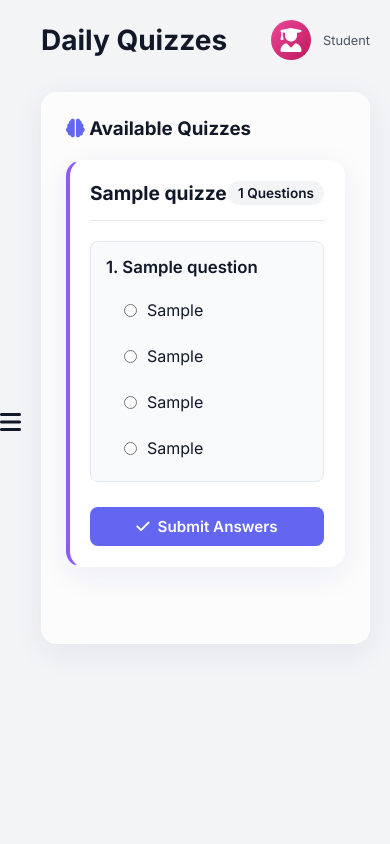
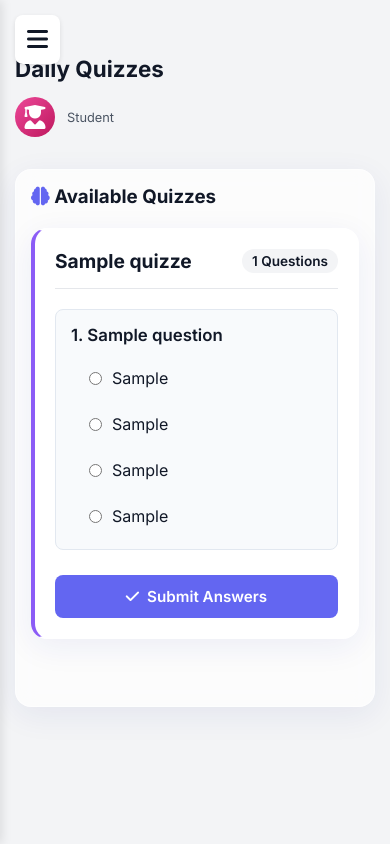
Before and after one commit to lovelybruno4u-stack/kuchbhi2, a Flask app: template templates/student/quiz.html in a window 390 px wide. Run offline with Flask 3, Linux system fonts and the light colour scheme; the template is opened without the code that fills it: most values are stand-ins (such as "Sample title", 1, 10 or a date in 2020).

Commit message:
perf: add in-memory caching for gspread and responsive mobile UI improvements
Co-authored-by: lovelybruno4u-stack <271917843+lovelybruno4u-stack@users.noreply.github.com>

```diff
--- a/app.py
+++ b/app.py
@@ -121,6 +121,7 @@ def add_data_to_sheet(sheet_name, row_dict):
             headers = sheet.row_values(1)
             row_to_insert = [str(row_dict.get(h, '')) for h in headers]
             sheet.append_row(row_to_insert)
+            invalidate_cache(sheet_name)
             return True
     except Exception as e:
         print(f"Failed to add data to {sheet_name} sheet: {e}")
@@ -135,22 +136,53 @@ def delete_data_from_sheet(sheet_name, row_id):
                 if str(record.get('id', '')) == str(row_id):
                     # +2 because gspread is 1-indexed, and row 1 is headers
                     sheet.delete_rows(index + 2)
+                    invalidate_cache(sheet_name)
                     return True
     except Exception as e:
         print(f"Failed to delete data from {sheet_name} sheet: {e}")
     return False
 
+
+# --- Global Cache for Performance ---
+# To avoid hitting Google Sheets API (which is very slow) on every page load,
+# we cache the data in memory. The cache is automatically invalidated when data is updated.
+import time
+DATA_CACHE = {}
+CACHE_TTL = 300 # 5 minutes
+
 def get_data(sheet_name):
+    # Check cache first
+    now = time.time()
+    if sheet_name in DATA_CACHE:
+        cache_entry = DATA_CACHE[sheet_name]
+        if now - cache_entry['timestamp'] < CACHE_TTL:
+            return cache_entry['data']
+
+    # If not in cache or expired, fetch from Google Sheets
     sheet = get_google_sheet(sheet_name)
     if sheet:
         try:
-            return sheet.get_all_records()
+            records = sheet.get_all_records()
+            # Store in cache
+            DATA_CACHE[sheet_name] = {
+                'timestamp': now,
+                'data': records
+            }
+            return records
         except Exception as e:
             print(f"Error reading records from {sheet_name}: {e}")
+            # If fetch fails but we have stale cache, return stale cache to prevent crashing
+            if sheet_name in DATA_CACHE:
+                return DATA_CACHE[sheet_name]['data']
             return []
     else:
         print(f"Failed to access Google Sheet '{sheet_name}'. Ensure tab exists and permissions are granted.")
         return []
+
+def invalidate_cache(sheet_name):
+    if sheet_name in DATA_CACHE:
+        del DATA_CACHE[sheet_name]
+
 
 # --- Decorators for Authentication ---
 def login_required(role=None):
@@ -337,6 +369,7 @@ def save_attendance():
         try:
             if rows_to_insert:
                 sheet.append_rows(rows_to_insert)
+                invalidate_cache('attendance')
             return jsonify({'success': True})
         except Exception as e:
             print(f"Failed to save attendance bulk: {e}")
@@ -749,13 +782,15 @@ def student_profile():
         if sheet:
             if not profile:
                 sheet.append_row([student_id, extra_notes, current_date])
+                invalidate_cache('student_profiles')
             else:
                 # Update existing row logic (simplified to just append for activity logs)
                 # If we really want to update, we find the row index.
                 records = sheet.get_all_records()
                 for i, r in enumerate(records):
                     if str(r.get('student_id')) == str(student_id):
-                        sheet.update_cell(i + 2, 3, current_date) # 3rd col is last_active_date
+                        sheet.update_cell(i + 2, 3, current_date)
+                        invalidate_cache('student_profiles')
                         break
     except Exception as e:
         print(f"Failed to update profile activity: {e}")
--- a/static/style.css
+++ b/static/style.css
@@ -468,3 +468,63 @@ tr:hover {
     display: block;
   }
 }
+
+
+/* Better Mobile Responsiveness */
+@media (max-width: 768px) {
+  .dashboard-grid {
+    grid-template-columns: 1fr !important;
+  }
+
+  .glass-card {
+    padding: 15px;
+  }
+
+  .sidebar {
+    transform: translateX(-100%);
+    box-shadow: 2px 0 10px rgba(0,0,0,0.1);
+  }
+
+  .sidebar.active {
+    transform: translateX(0);
+  }
+
+  .main-content {
+    margin-left: 0;
+    width: 100%;
+    padding: 15px;
+  }
+
+  .hamburger-menu {
+    display: block;
+    position: fixed;
+    top: 15px;
+    left: 15px;
+    z-index: 1000;
+    background: var(--white);
+    border-radius: 8px;
+    padding: 10px 12px;
+    box-shadow: 0 2px 5px rgba(0,0,0,0.1);
+  }
+
+  .top-navbar {
+    margin-top: 40px;
+    flex-direction: column;
+    align-items: flex-start;
+    gap: 15px;
+  }
+
+  .page-title {
+    font-size: 1.4rem;
+  }
+
+  table {
+    display: block;
+    overflow-x: auto;
+    white-space: nowrap;
+  }
+
+  .btn {
+    padding: 12px 15px; /* Larger tap targets */
+  }
+}
```
